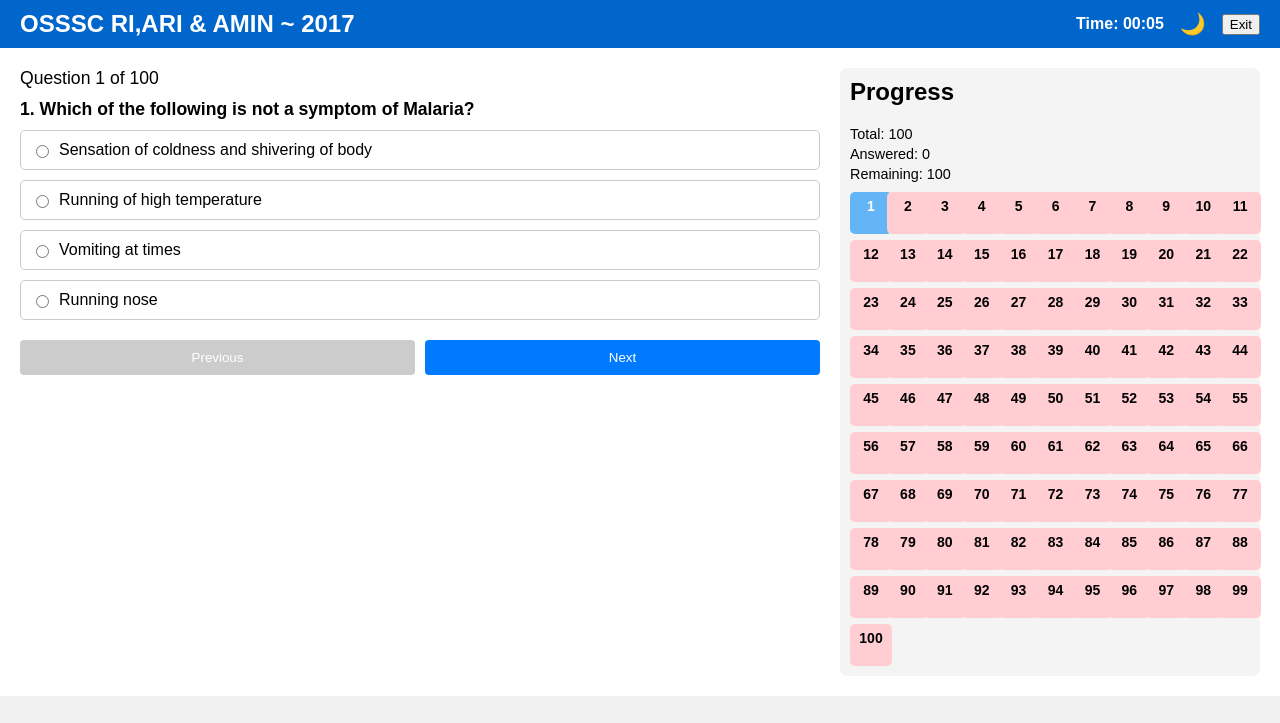
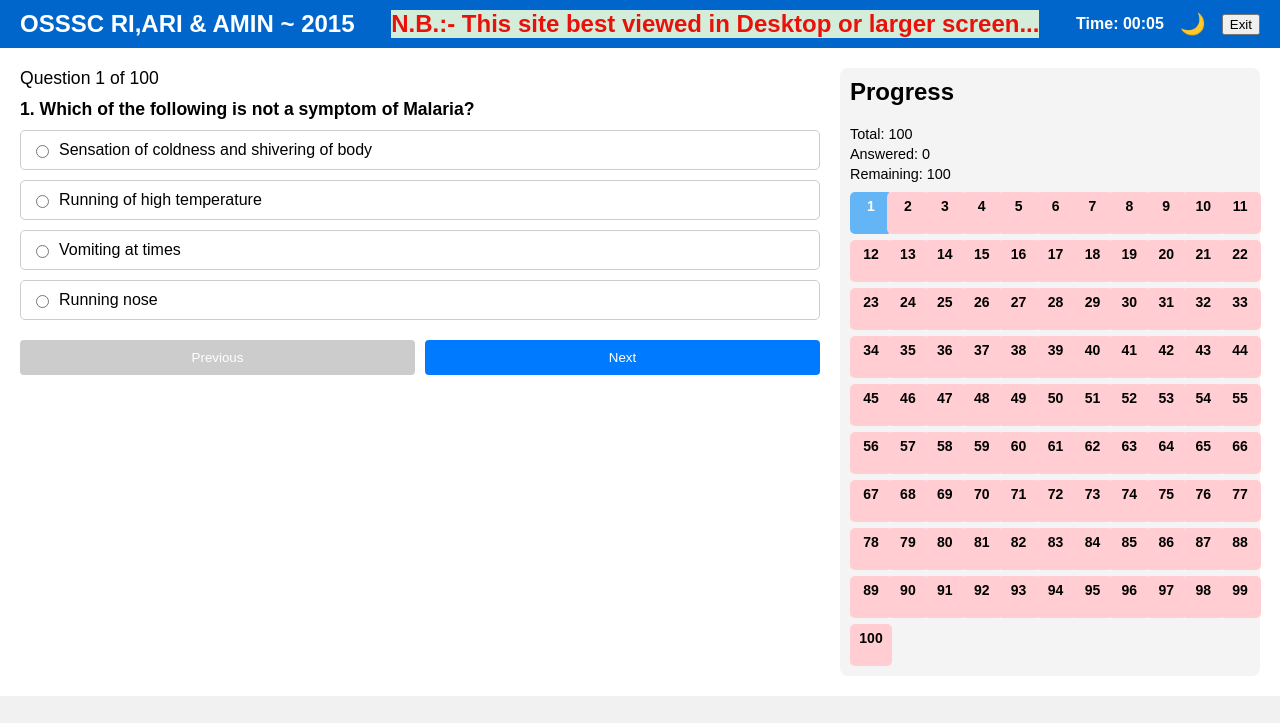
Before and after one commit to devamit09/OSSSC-MCQ-TEST, a plain HTML site: page index.html in a window 1280 px wide. Shown: the top 723 px of the page. Drawn offline with nearby package versions, Linux system fonts and the light colour scheme.

Commit message:
file updated

```diff
--- a/index.html
+++ b/index.html
@@ -9,7 +9,8 @@
   </head>
   <body>
     <header class="quiz-header">
-      <h1>OSSSC RI,ARI & AMIN ~ 2017</h1>
+      <h1>OSSSC RI,ARI & AMIN ~ 2015</h1>
+      <h3>N.B.:- This site best viewed in  Desktop or larger screen...</h3>
       <div class="controls">
         <span class="timer">Time: 00:00</span>
         <button id="dark-mode-toggle">🌙</button>
--- a/style.css
+++ b/style.css
@@ -18,6 +18,14 @@ body {
   .quiz-header h1 {
     margin: 0;
     font-size: 1.5rem;
+
+  }
+
+  .quiz-header h3 {
+    margin: 0;
+    font-size: 1.5rem;
+    color: rgb(232, 18, 10);
+    background-color: #d4edda;
   }
 
   .controls {
```
